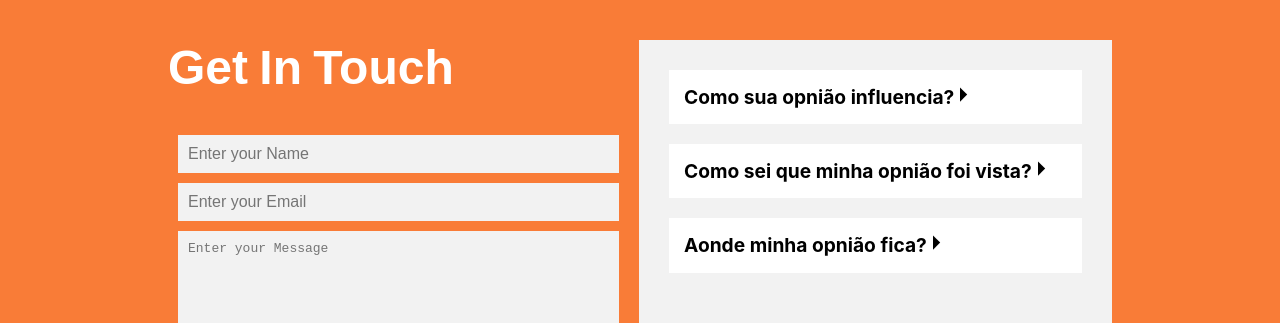
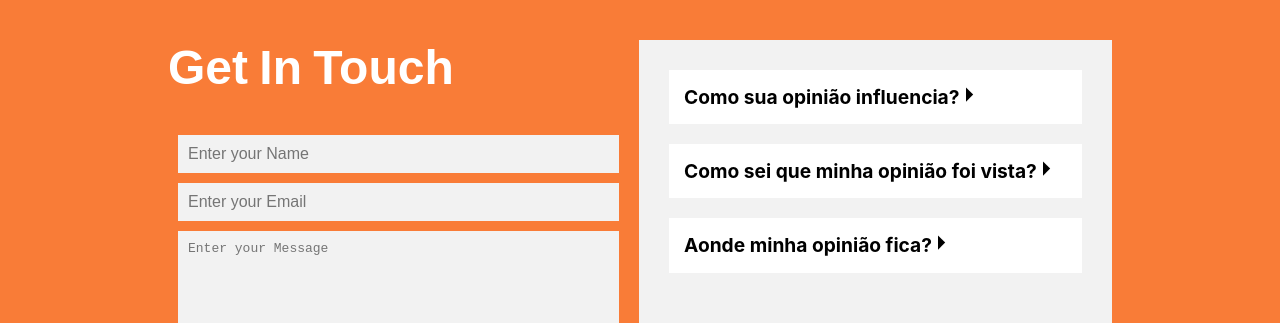
Before and after one commit to jaopredo/solar-panels, a React (Create React App) app: page / in a window 1280 px wide. Shown: the part 6330-6653 px from the top of the page. Built offline with nearby package versions, Linux system fonts and the light colour scheme.

Commit message:
correção besta

```diff
--- a/src/components/Areas/Form.area.jsx
+++ b/src/components/Areas/Form.area.jsx
@@ -7,9 +7,9 @@ import Sugestion from '../Cards/Sugestion.card'
 
 function Form() {
     const definitionList = [
-        { title: "Como sua opnião influencia?" },
-        { title: "Como sei que minha opnião foi vista?" },
-        { title: "Aonde minha opnião fica?" },
+        { title: "Como sua opinião influencia?" },
+        { title: "Como sei que minha opinião foi vista?" },
+        { title: "Aonde minha opinião fica?" },
     ]
     const { register, handleSubmit } = useForm()
 
```
